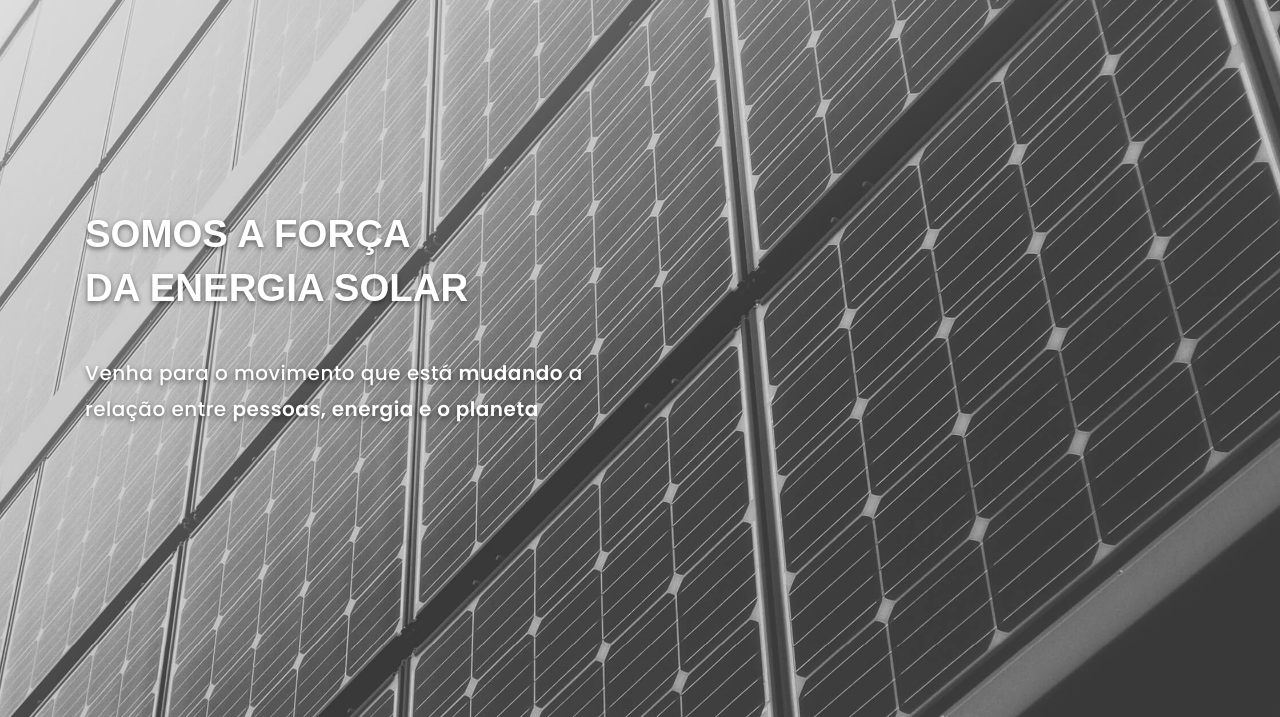
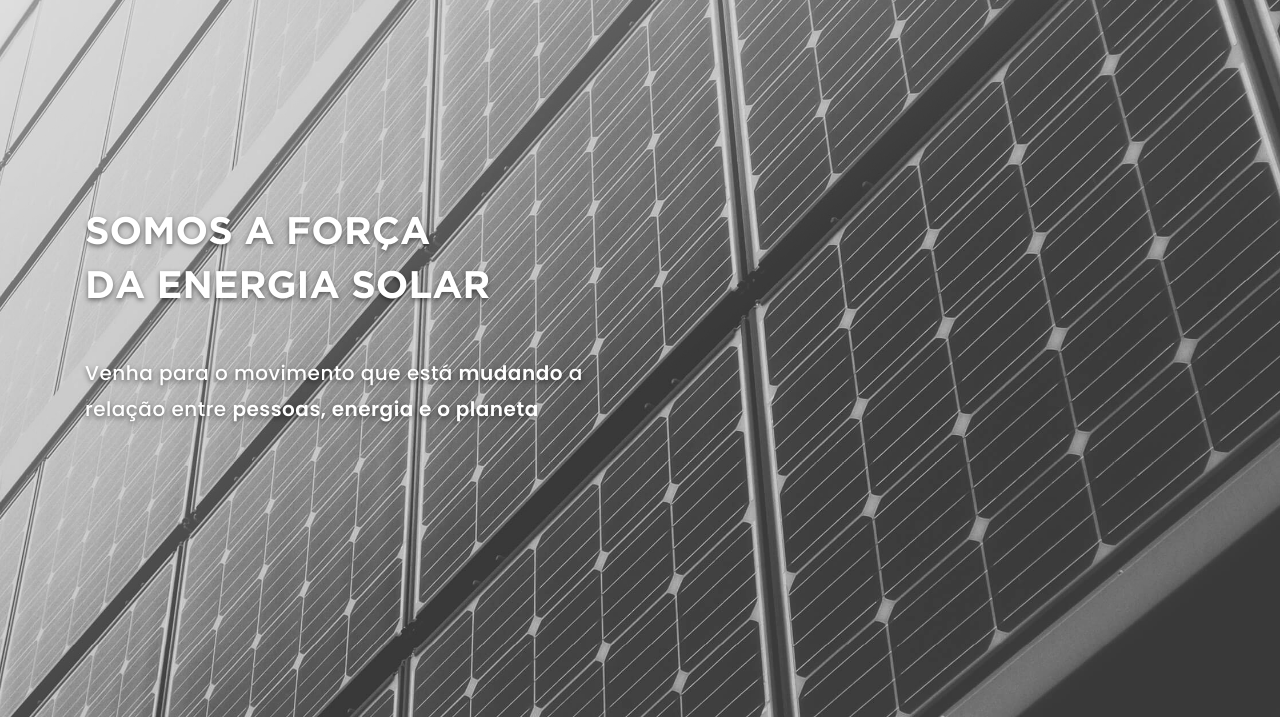
Before and after one commit to VamoCodar/Local-Power, a plain HTML site: page index.html in a window 1280 px wide. Shown: the part 83-800 px from the top of the page. Drawn offline with Linux system fonts and the light colour scheme; the site is published under a folder, as on GitHub Pages, so addresses that start at the root find nothing.

Commit message:
feat: home finalizada

```diff
--- a/assets/sass/_variaves__mixins.scss
+++ b/assets/sass/_variaves__mixins.scss
@@ -52,6 +52,7 @@ sans-serif;
     position: relative;
     overflow: hidden;
     font-weight: 400;
+
     &:hover {
         background-color: #d64400;
     }
--- a/assets/sass/utilities/_fonts.scss
+++ b/assets/sass/utilities/_fonts.scss
@@ -1,20 +1,23 @@
+@import url('https://fonts.googleapis.com/css2?family=Poppins:wght@400;500;600&display=swap');
+
+
 @font-face {
     font-family: 'Gotham';
-    src: url("/assets/fonts/GothamLight.ttf") format('truetype');
+    src: url("../fonts/GothamLight.ttf") format('truetype');
     font-weight: 300;
     font-style: normal;
 }
 
 @font-face {
     font-family: 'Gotham';
-    src: url("/assets/fonts/GothamBook.ttf") format('truetype');
+    src: url("../fonts/GothamBook.ttf") format('truetype');
     font-weight: 400;
     font-style: normal;
 }
 
 @font-face {
     font-family: 'Gotham';
-    src: url("/assets/fonts/GothamMedium.ttf") format('truetype');
+    src: url("../fonts/GothamMedium.ttf") format('truetype');
     font-weight: 600;
     font-style: normal;
 }
@@ -22,16 +25,14 @@
 
 @font-face {
     font-family: 'Gotham';
-    src: url("/assets/fonts/GothamBold.ttf") format('truetype');
+    src: url("../fonts/GothamBold.ttf") format('truetype');
     font-weight: 700;
     font-style: normal;
 }
 
 @font-face {
     font-family: 'Gotham';
-    src: url("/assets/fonts/Gotham-Black.otf") format('truetype');
+    src: url("../fonts/Gotham-Black.otf") format('truetype');
     font-weight: 900;
     font-style: normal;
 }
-
-@import url('https://fonts.googleapis.com/css2?family=Poppins:wght@400;500;600&display=swap');
```
Also changed, not shown: assets/css/style.css, 1 other file.
